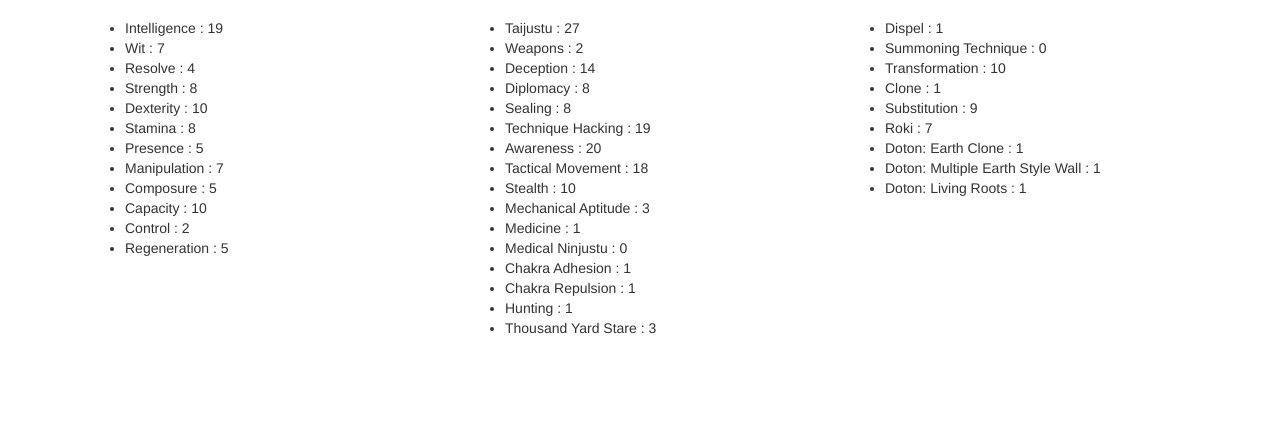
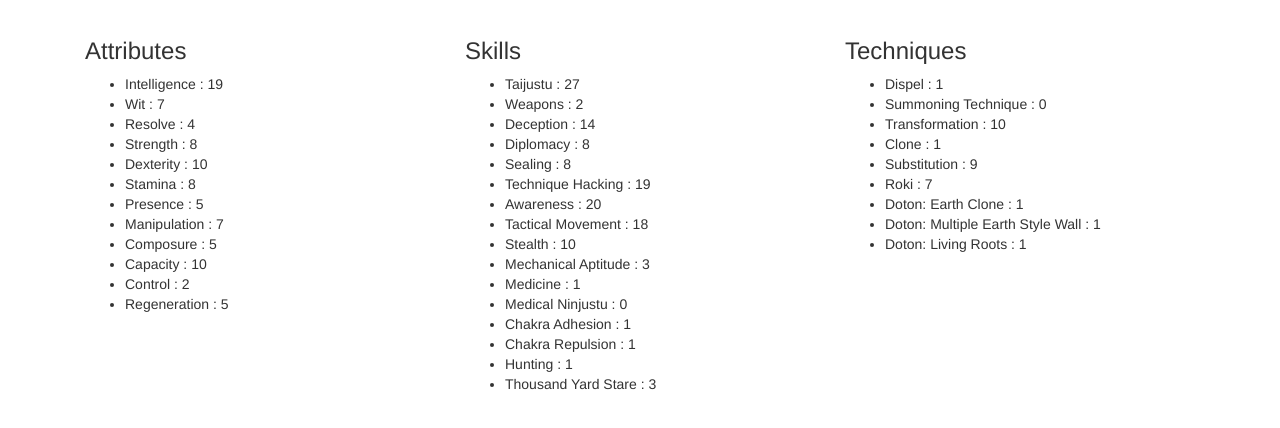
Before and after one commit to kiba/exp_calculator, a plain HTML site: page index.html in a window 1280 px wide. Shown: the part 54-482 px from the top of the page. Drawn offline with Linux system fonts and the light colour scheme.

Commit message:
add attributes, skills, and techniques

```diff
--- a/index.html
+++ b/index.html
@@ -12,14 +12,17 @@
 
   <div class="container">
     <div class=col-md-4>
+      <h3>Attributes</h3>
       <ul id="attributes">
       </ul>
     </div>
     <div class=col-md-4>
+      <h3>Skills</h3>
       <ul id="skills">
       </ul>
     </div>
     <div class=col-md-4>
+      <h3>Techniques</h3>
       <ul id="techniques">
       </ul>
     </div>
```
